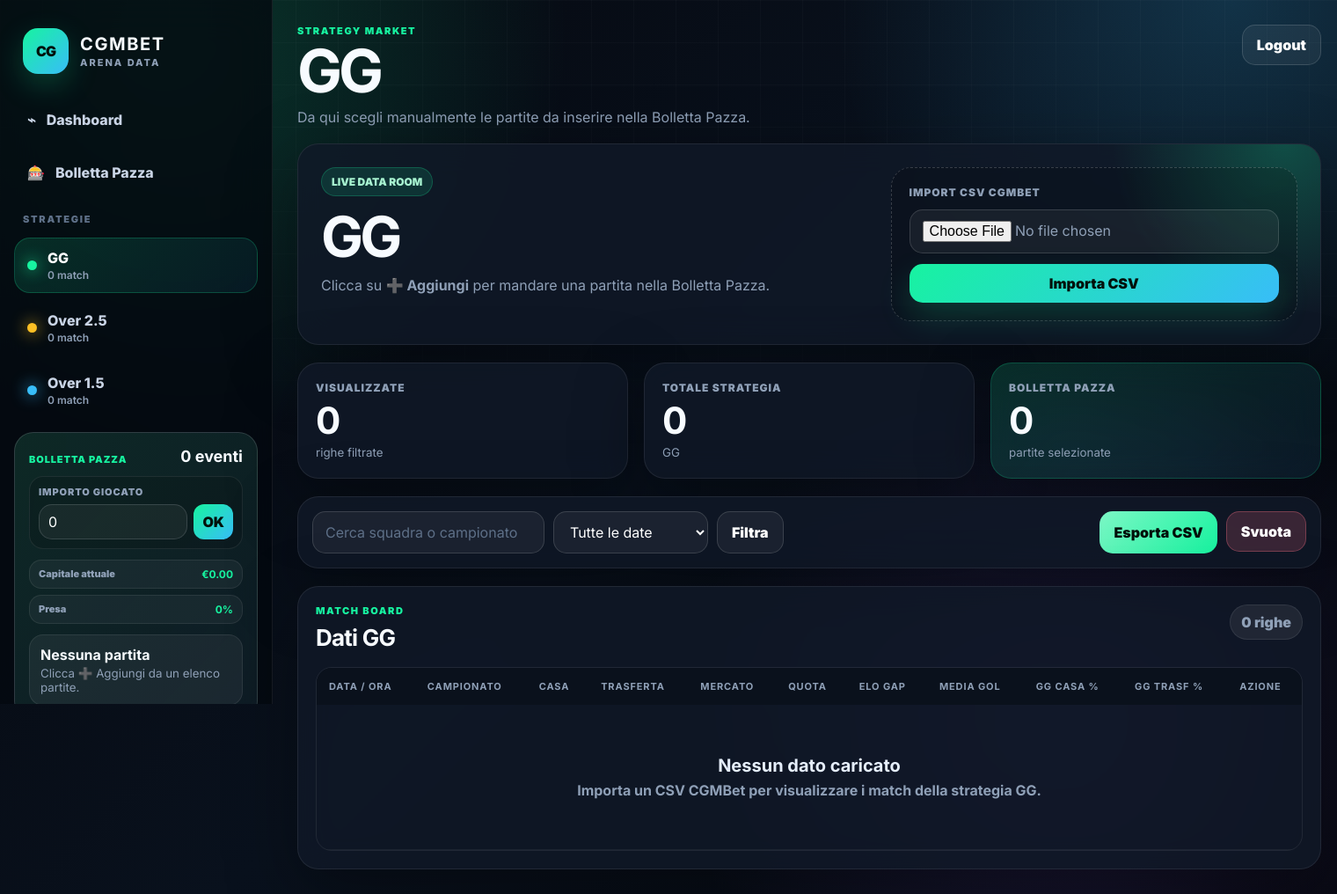
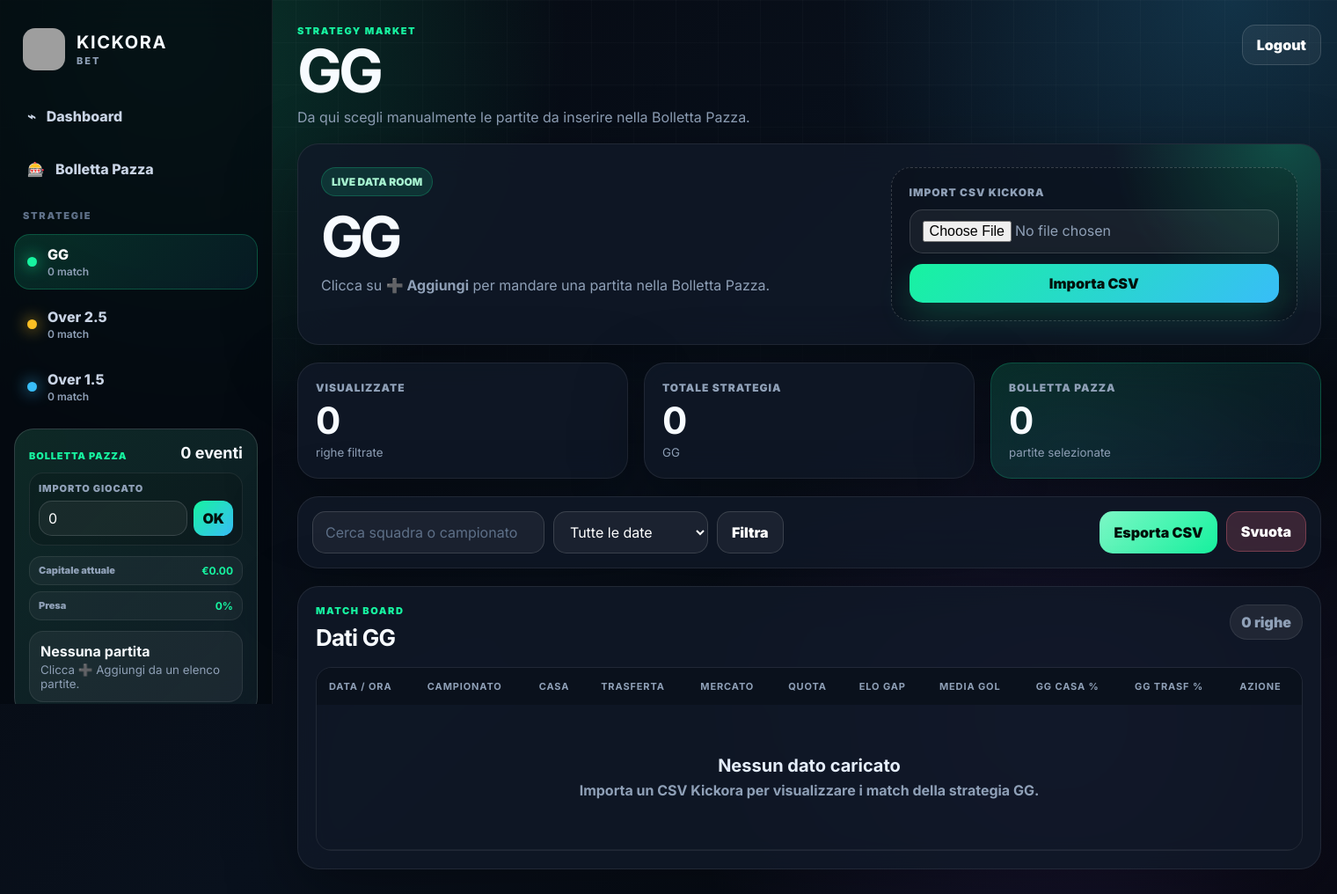
Before and after one commit to diablo130219/CGMBET, a Flask app: page / in a window 1520 px wide. Shown: the whole page at 88% size. Run offline with Flask 3, Linux system fonts and the light colour scheme; the visitor is signed in with stand-in values (Sample User, id 1); data that the repository does not hold is empty; grey boxes are pictures that could not be loaded.

Commit message:
Add files via upload

```diff
--- a/templates/index.html
+++ b/templates/index.html
@@ -3,7 +3,7 @@
 <head>
   <meta charset="utf-8">
   <meta name="viewport" content="width=device-width, initial-scale=1">
-  <title>CGMBet Arena — {{ strategy }}</title>
+  <title>Kickora — {{ strategy }}</title>
   <link rel="stylesheet" href="{{ url_for('static', filename='style.css') }}?v=manual-slip-v1">
 </head>
 <body>
@@ -11,10 +11,10 @@
 
   <aside class="sidebar">
     <a class="brand" href="{{ url_for('dashboard') }}">
-      <div class="brand-mark">CG</div>
+      <img src="{{ url_for('static', filename='logo.png') }}" alt="Kickora" style="width:48px;height:48px;border-radius:14px;object-fit:cover;">
       <div>
-        <strong>CGMBET</strong>
-        <span>ARENA DATA</span>
+        <strong>KICKORA</strong>
+        <span>BET</span>
       </div>
     </a>
 
@@ -72,7 +72,7 @@
 
       <form class="import-card" action="{{ url_for('import_csv') }}" method="POST" enctype="multipart/form-data">
         <input type="hidden" name="strategy" value="{{ strategy }}">
-        <label>Import CSV CGMBet</label>
+        <label>Import CSV Kickora</label>
         <input type="file" name="csv_file" accept=".csv" required>
         <button type="submit" class="primary-btn">Importa CSV</button>
       </form>
@@ -176,7 +176,7 @@
               <td colspan="13">
                 <div class="empty-state">
                   <strong>Nessun dato caricato</strong>
-                  <span>Importa un CSV CGMBet per visualizzare i match della strategia {{ strategy }}.</span>
+                  <span>Importa un CSV Kickora per visualizzare i match della strategia {{ strategy }}.</span>
                 </div>
               </td>
             </tr>
```
Also changed, not shown: templates/bolletta.html (+4 -4 lines), templates/dashboard.html (+5 -5 lines), templates/login.html (+5 -5 lines).
